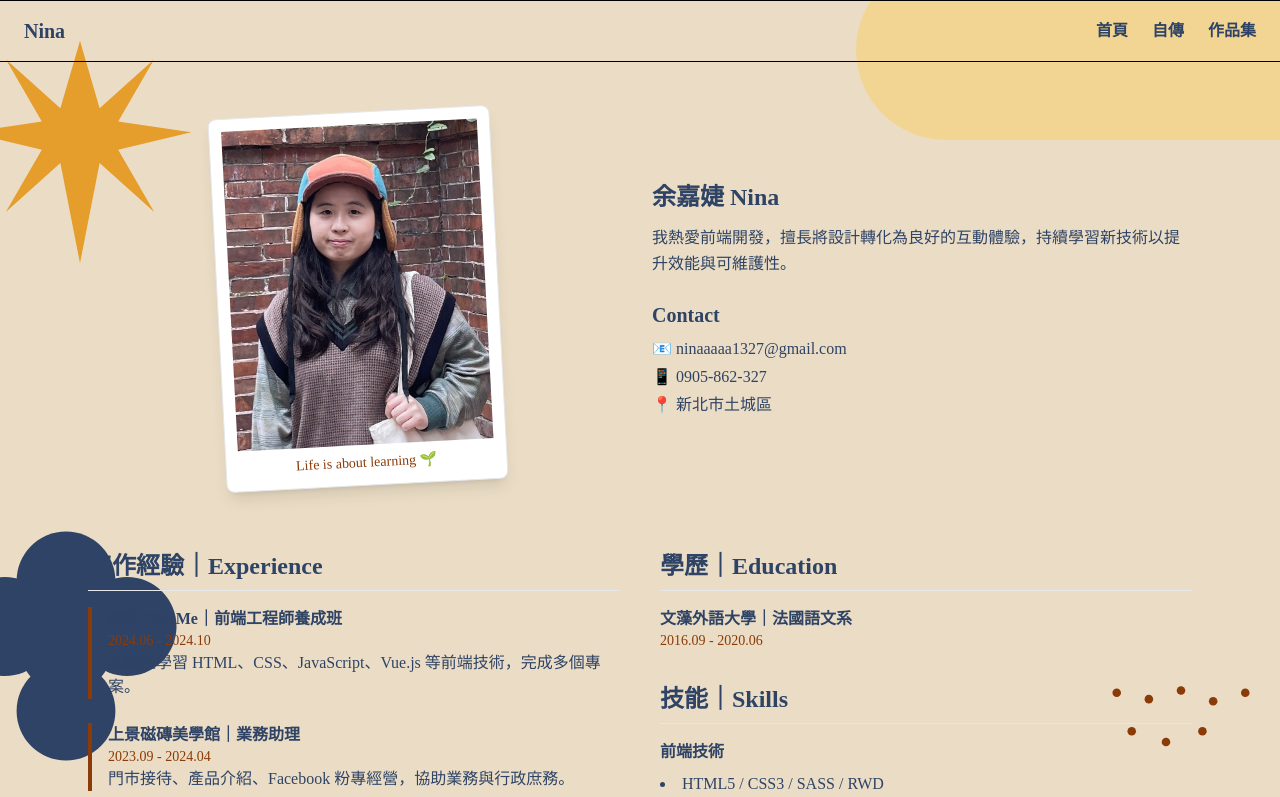
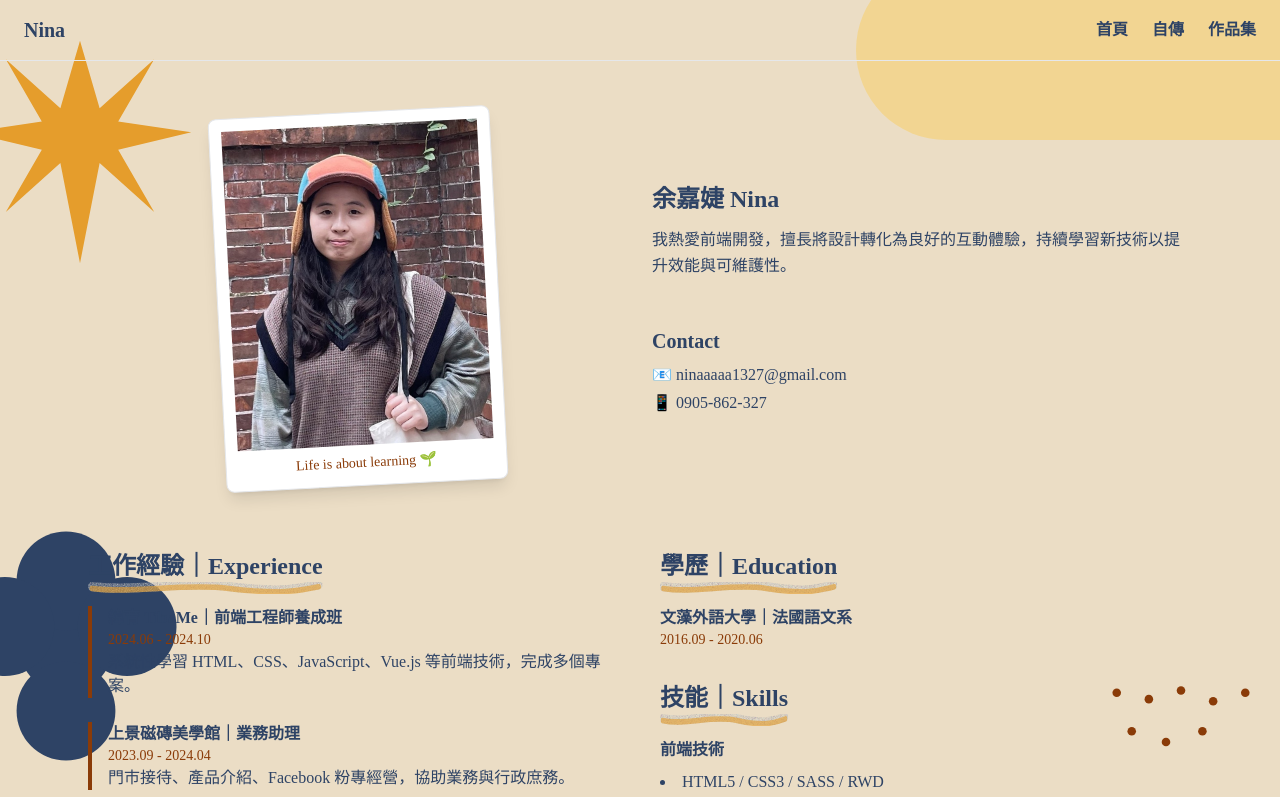
Before and after one commit to isnina47/About_Nina, a Vue app: page /About_Nina/resume in a window 1280 px wide. Shown: the top 797 px of the page. Built offline with nearby package versions, Linux system fonts and the light colour scheme.

Commit message:
feat:新增蠟筆底線裝飾元件

```diff
--- /dev/null
+++ b/src/components/CrayonUnderline.vue
@@ -0,0 +1,53 @@
+<template>
+  <!-- 寬度吃父層，貼在底部 -->
+  <svg
+    class="absolute left-0 -bottom-1 w-full"
+    :style="{ height: `${height}px` }"
+    viewBox="0 0 300 24"
+    preserveAspectRatio="none"
+    aria-hidden="true"
+  >
+    <defs>
+      <filter id="crayon-noise" x="-20%" y="-50%" width="140%" height="200%">
+        <feTurbulence type="fractalNoise" baseFrequency="0.9" numOctaves="2" stitchTiles="stitch" />
+        <feColorMatrix type="saturate" values="0.3" />
+        <feComposite operator="in" in2="SourceGraphic" />
+      </filter>
+    </defs>
+
+    <!-- 底層粗線 -->
+    <path
+      d="M 5 16 C 60 22, 120 10, 180 16 S 260 20, 295 14"
+      :stroke="color"
+      :stroke-width="stroke"
+      stroke-linecap="round"
+      stroke-linejoin="round"
+      fill="none"
+      filter="url(#crayon-noise)"
+      opacity="0.95"
+    />
+    <!-- 疊一層半透明線條 -->
+    <path
+      d="M 5 18 C 60 24, 120 12, 180 18 S 260 22, 295 16"
+      :stroke="color"
+      :stroke-width="stroke * 0.6"
+      stroke-linecap="round"
+      stroke-linejoin="round"
+      fill="none"
+      opacity="0.6"
+    />
+  </svg>
+</template>
+
+<script setup>
+  import { toRefs } from 'vue'
+
+  const _props = defineProps({
+    color: { type: String, default: '#E59D2C' },
+    height: { type: Number, default: 22 },
+    stroke: { type: Number, default: 10 }
+  })
+
+  // 取出為 ref，讓模板可直接用 color / height / stroke
+  const { color, height, stroke } = toRefs(_props)
+</script>
--- a/src/components/NavBar.vue
+++ b/src/components/NavBar.vue
@@ -1,7 +1,5 @@
 <template>
-  <header
-    class="w-full px-6 py-4 flex justify-between items-center border-t border-b border-black fixed top-0 z-50 bg-header"
-  >
+  <header class="w-full px-6 py-4 flex justify-between items-center border-b fixed top-0 z-50">
     <!--  點擊 Logo 回首頁，不變色 -->
     <router-link to="/" class="text-xl font-bold text-title cursor-pointer">Nina</router-link>
 
--- a/src/views/Resume.vue
+++ b/src/views/Resume.vue
@@ -1,6 +1,7 @@
 <script setup>
   import { ref, onMounted, onUnmounted } from 'vue'
-  import BackgroundDecor from '../components/BackgroundDecor.vue'
+  import CrayonUnderline from '../components/CrayonUnderline.vue'
+
   const showScrollBtn = ref(false)
   const visible = ref(false)
 
@@ -41,11 +42,10 @@
         <p class="text-text mb-6 leading-relaxed">
           我熱愛前端開發，擅長將設計轉化為良好的互動體驗，持續學習新技術以提升效能與可維護性。
         </p>
-        <h2 class="text-xl font-semibold text-title mt-6 mb-2">Contact</h2>
+        <h2 class="relative inline-block text-xl font-semibold text-title mt-6 mb-2">Contact</h2>
         <div class="space-y-1 text-text">
           <p>📧 ninaaaaa1327@gmail.com</p>
           <p>📱 0905-862-327</p>
-          <p>📍 新北市土城區</p>
         </div>
       </div>
     </div>
@@ -54,7 +54,10 @@
     <div class="grid grid-cols-1 lg:grid-cols-2 gap-10">
       <!-- 工作經驗 -->
       <div>
-        <h2 class="text-2xl font-bold text-title mb-4 border-b pb-2">工作經驗｜Experience</h2>
+        <h2 class="relative inline-block text-2xl font-bold text-title mb-4 pb-2">
+          工作經驗｜Experience
+          <CrayonUnderline />
+        </h2>
         <div class="space-y-6">
           <div class="border-l-4 border-btnborder pl-4">
             <p class="font-semibold text-title">緯育 TibaMe｜前端工程師養成班</p>
@@ -85,7 +88,10 @@
       <div class="space-y-8">
         <!-- 學歷 -->
         <div>
-          <h2 class="text-2xl font-bold text-title mb-4 border-b pb-2">學歷｜Education</h2>
+          <h2 class="relative inline-block text-2xl font-bold text-title mb-4 pb-2">
+            學歷｜Education
+            <CrayonUnderline />
+          </h2>
           <div>
             <p class="font-semibold text-title">文藻外語大學｜法國語文系</p>
             <p class="text-sm text-textLight">2016.09 - 2020.06</p>
@@ -94,7 +100,10 @@
 
         <!-- 技能 -->
         <div>
-          <h2 class="text-2xl font-bold text-title mb-4 border-b pb-2">技能｜Skills</h2>
+          <h2 class="relative inline-block text-2xl font-bold text-title mb-4 pb-2">
+            技能｜Skills
+            <CrayonUnderline />
+          </h2>
           <div class="space-y-4">
             <div>
               <h3 class="font-semibold text-title mb-2">前端技術</h3>
```
